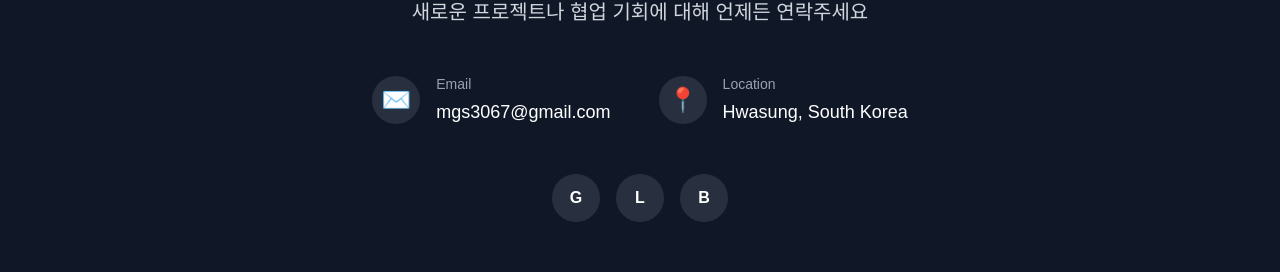
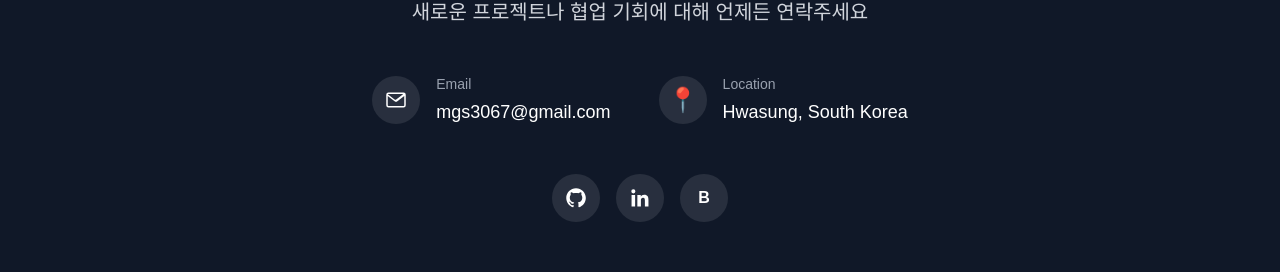
Before and after one commit to mksoo/mksoo-portfolio, a Next.js app: page / in a window 1280 px wide. Shown: the part 3954-4226 px from the top of the page. Built offline with nearby package versions, Linux system fonts and the light colour scheme; a web font is replaced by a local one.

Commit message:
feat(contact): 연락처 섹션의 이메일 및 소셜 미디어 아이콘을 SVG로 변경하고, 접근성 향상을 위한 aria-label 추가

```diff
--- a/src/app/components/Contact.tsx
+++ b/src/app/components/Contact.tsx
@@ -13,9 +13,21 @@ export default function Contact() {
 
         <div className="flex justify-center gap-12 mb-12 flex-wrap">
           <div className="flex items-center gap-4">
-            <div className="w-12 h-12 bg-white/10 rounded-full flex items-center justify-center text-2xl">
-              ✉️
-            </div>
+            <a
+              href="mailto:mgs3067@gmail.com"
+              aria-label="Send email to mgs3067@gmail.com"
+              className="w-12 h-12 bg-white/10 rounded-full flex items-center justify-center text-white hover:bg-gradient-to-r hover:from-gray-700 hover:to-gray-500 transform hover:-translate-y-1 transition-all duration-300"
+            >
+              <svg
+                xmlns="http://www.w3.org/2000/svg"
+                viewBox="0 0 24 24"
+                fill="currentColor"
+                className="w-6 h-6"
+                aria-hidden="true"
+              >
+                <path d="M2.25 6.75A2.25 2.25 0 0 1 4.5 4.5h15a2.25 2.25 0 0 1 2.25 2.25v10.5A2.25 2.25 0 0 1 19.5 19.5h-15a2.25 2.25 0 0 1-2.25-2.25V6.75Zm2.1-.75a.75.75 0 0 0-.6.3l7.2 5.4a.75.75 0 0 0 .9 0l7.2-5.4a.75.75 0 0 0-.6-.3h-14.1Zm15.9 2.04-6.87 5.15a2.25 2.25 0 0 1-2.76 0L3.75 8.04v9.21c0 .414.336.75.75.75h15a.75.75 0 0 0 .75-.75V8.04Z" />
+              </svg>
+            </a>
             <div className="text-left">
               <div className="text-sm text-gray-400 mb-1">Email</div>
               <div className="text-lg">mgs3067@gmail.com</div>
@@ -38,17 +50,35 @@ export default function Contact() {
             href="https://github.com/mksoo"
             target="_blank"
             rel="noopener noreferrer"
+            aria-label="Open GitHub profile"
             className="w-12 h-12 bg-white/10 rounded-full flex items-center justify-center text-white hover:bg-gradient-to-r hover:from-gray-700 hover:to-gray-500 transform hover:-translate-y-1 transition-all duration-300"
           >
-            <span className="font-bold">G</span>
+            <svg
+              xmlns="http://www.w3.org/2000/svg"
+              viewBox="0 0 24 24"
+              fill="currentColor"
+              className="w-6 h-6"
+              aria-hidden="true"
+            >
+              <path fillRule="evenodd" d="M12 2.25c-5.385 0-9.75 4.365-9.75 9.75 0 4.302 2.794 7.953 6.675 9.243.488.09.675-.212.675-.477 0-.236-.009-.864-.014-1.696-2.716.59-3.29-1.309-3.29-1.309-.444-1.127-1.085-1.427-1.085-1.427-.887-.606.067-.594.067-.594.982.069 1.498 1.008 1.498 1.008.872 1.495 2.289 1.063 2.846.813.088-.631.342-1.063.62-1.309-2.168-.247-4.448-1.084-4.448-4.827 0-1.066.38-1.938 1.004-2.622-.101-.247-.435-1.241.096-2.586 0 0 .82-.263 2.686 1.002.78-.217 1.617-.326 2.45-.33.833.004 1.67.113 2.45.33 1.867-1.265 2.686-1.002 2.686-1.002.532 1.345.198 2.339.097 2.586.625.684 1.004 1.556 1.004 2.622 0 3.752-2.284 4.578-4.46 4.821.352.303.665.902.665 1.818 0 1.313-.012 2.37-.012 2.692 0 .267.186.57.68.473 3.878-1.292 6.669-4.942 6.669-9.242 0-5.385-4.365-9.75-9.75-9.75Z" clipRule="evenodd" />
+            </svg>
           </a>
           <a
             href="https://www.linkedin.com/in/kwangsu-mun-%EB%AC%B8%EA%B4%91%EC%88%98-95681b229/"
             target="_blank"
             rel="noopener noreferrer"
+            aria-label="Open LinkedIn profile"
             className="w-12 h-12 bg-white/10 rounded-full flex items-center justify-center text-white hover:bg-gradient-to-r hover:from-gray-700 hover:to-gray-500 transform hover:-translate-y-1 transition-all duration-300"
           >
-            <span className="font-bold">L</span>
+            <svg
+              xmlns="http://www.w3.org/2000/svg"
+              viewBox="0 0 24 24"
+              fill="currentColor"
+              className="w-6 h-6"
+              aria-hidden="true"
+            >
+              <path d="M20.447 20.452h-3.554v-5.569c0-1.328-.027-3.037-1.852-3.037-1.853 0-2.136 1.447-2.136 2.943v5.663H9.351V9h3.414v1.561h.047c.476-.9 1.637-1.85 3.37-1.85 3.606 0 4.272 2.374 4.272 5.46v6.281zM5.337 7.433a2.062 2.062 0 1 1 0-4.125 2.062 2.062 0 0 1 0 4.125zM7.114 20.452H3.56V9h3.554v11.452z"/>
+            </svg>
           </a>
           <a
             href="https://sept-moon.tistory.com"
```
